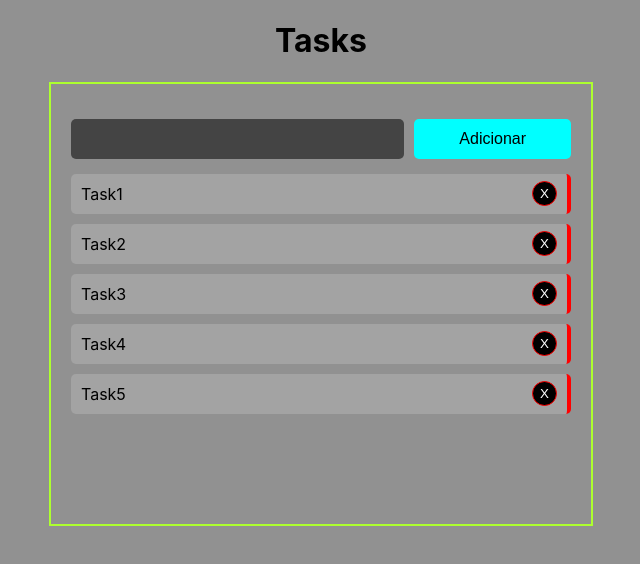
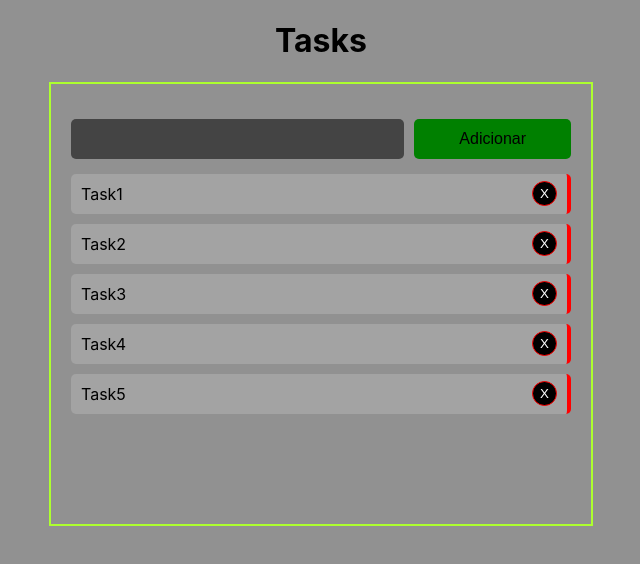
Before and after one commit to LilDrikks/meu-app-react, a React (Create React App) app in the folder my-app/: page / in a window 1280 px wide. Shown: the top 564 px of the page, without its empty margins (319-959 px from the left). Built offline with nearby package versions, Linux system fonts and the light colour scheme.

Commit message:
workWork

```diff
--- a/my-app/src/App.jsx
+++ b/my-app/src/App.jsx
@@ -35,7 +35,7 @@ const handleDeleteTask = (taskId) => {
         const index = tasks.indexOf(taskId)
         //condição se index for verdadeiro em uma array
         if(index > -1){
-          //adiciona o valor de tasks removendo o item do index e atribuindo o novo tasks a newTasks
+          //o valor de tasks removendo o item do index é atribuido o novo tasks a newTasks
           const newTasks = tasks.splice(index, 1)
           //setando newTasks ao useState de tasks
           setTasks(newTasks)
--- a/my-app/src/components/AddTask.module.css
+++ b/my-app/src/components/AddTask.module.css
@@ -19,7 +19,7 @@
     border-radius: 5px;
     border: none;
     width: 100%;
-    background-color: aqua;
+    background-color: green;
     font-size: 16px;
     cursor: pointer;
 }
```
